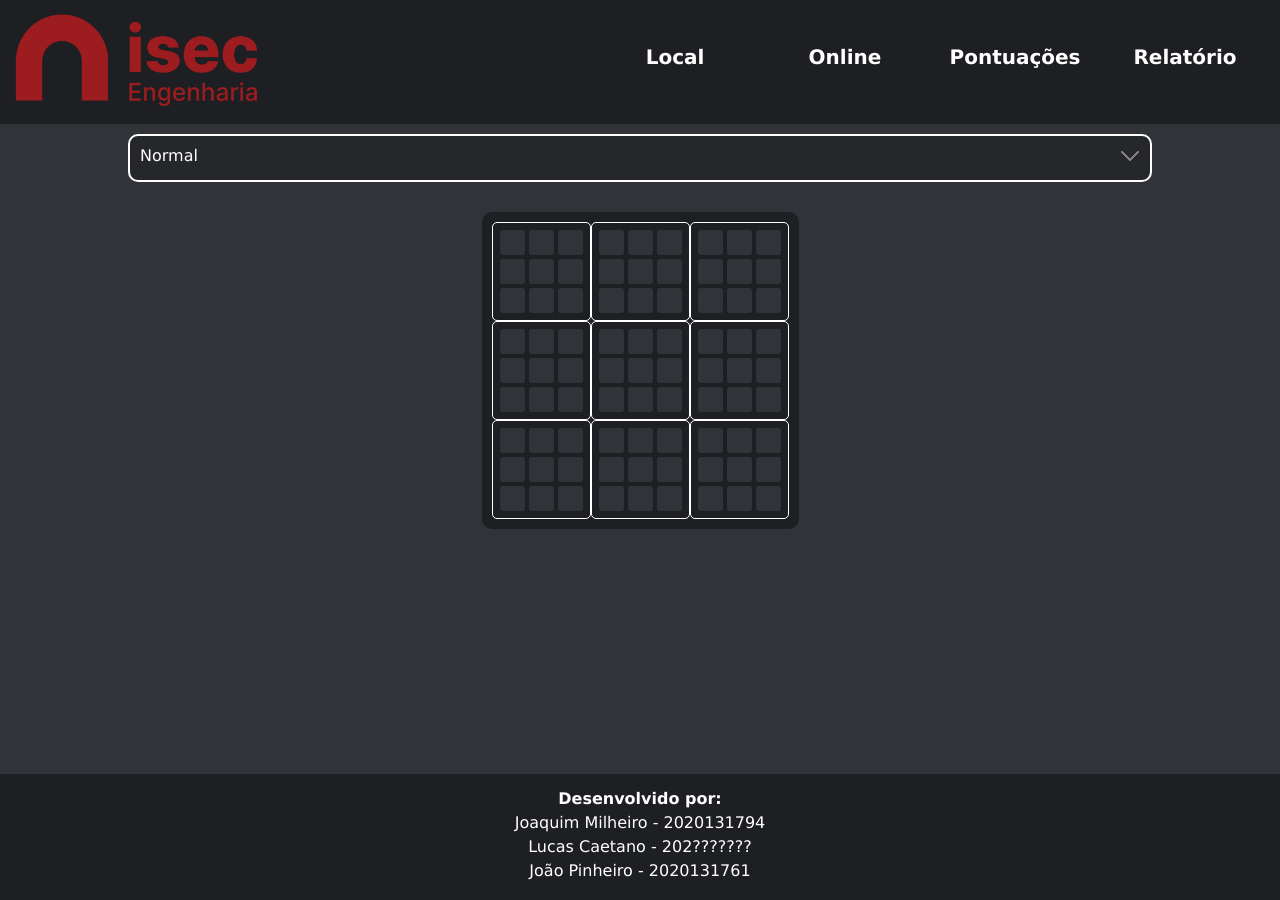
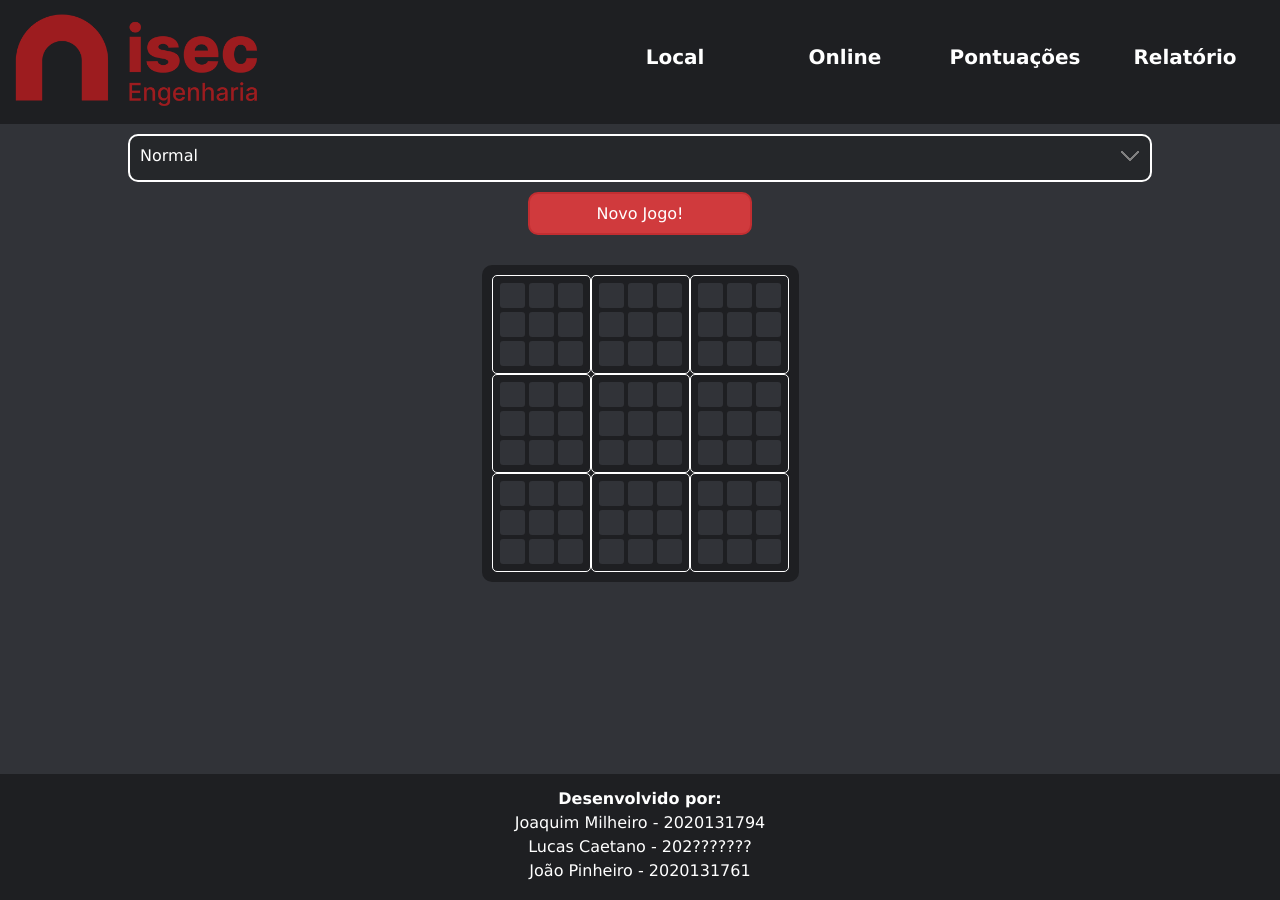
Before and after one commit to QuimMilho/Script-Languages-Asignment, a React (Create React App) app in the folder site/: page / in a window 1280 px wide. Built offline with nearby package versions, Linux system fonts and the light colour scheme.

Commit message:
Adicionados botões

```diff
--- /dev/null
+++ b/site/src/components/input/Button.tsx
@@ -0,0 +1,18 @@
+export default function (props: {
+    text: string;
+    color: "red" | "blue" | "green" | "gray";
+    onClick?: () => void;
+    width?: number;
+}) {
+    return (
+        <div
+            className={`button ${props.color}`}
+            onClick={() => {
+                if (props.onClick) props.onClick();
+            }}
+            style={{width: props.width}}
+        >
+            {props.text}
+        </div>
+    );
+}
--- a/site/src/pages/SinglePlayer.tsx
+++ b/site/src/pages/SinglePlayer.tsx
@@ -1,7 +1,9 @@
+import { JsxElement } from "typescript";
 import Tab from "../components/game/Tab";
 import Select from "../components/input/Select";
 import { createTab } from "../utils";
 import { useState } from "react";
+import Button from "../components/input/Button";
 
 export default function (props: {}) {
     const [tab, setTab] = useState(createTab());
@@ -16,11 +18,20 @@ export default function (props: {}) {
                 ]}
                 clearable={false}
             />
+            <Button
+                color="red"
+                text="Novo Jogo!"
+                width={200}
+                onClick={() => {
+                    setTab(createTab());
+                    setPlayer(1, setJog);
+                }}
+            />
             <Tab
                 nextPlayer={jog}
                 tab={tab}
-                onChange={(tab) => {
-                    setTab(tab);
+                onChange={(t) => {
+                    setTab(t);
                     setPlayer(jog === 1 ? 2 : 1, setJog);
                 }}
             />
--- a/site/src/styles/input.scss
+++ b/site/src/styles/input.scss
@@ -1,5 +1,9 @@
 $primary-color: #313338;
 $secondary-color: #1e1f22;
+$red: #d03a3d;
+$green: #368044;
+$blue: #5e66f4;
+$gray: #50545c;
 
 .select {
     display: flex;
@@ -69,3 +73,36 @@ $secondary-color: #1e1f22;
         }
     }
 }
+
+.button {
+    margin: 10px auto;
+    max-width: 300px;
+    border-radius: 10px;
+    padding: 10px;
+    text-align: center;
+    color: white;
+
+    &:hover {
+        cursor: pointer;
+    }
+
+    &.blue {
+        background-color: $blue;
+        border: solid darken($blue, 5%) 2px;
+    }
+
+    &.red {
+        background-color: $red;
+        border: solid darken($red, 5%) 2px;
+    }
+
+    &.green {
+        background-color: $green;
+        border: solid darken($green, 5%) 2px;
+    }
+
+    &.gray {
+        background-color: $gray;
+        border: solid darken($gray, 5%) 2px;
+    }
+}
```
